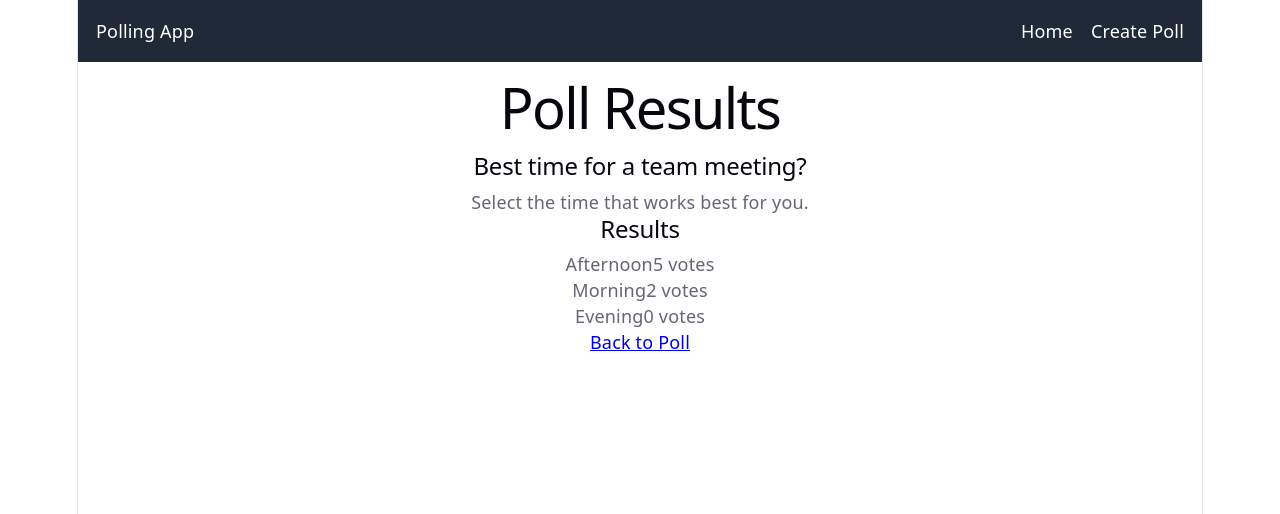
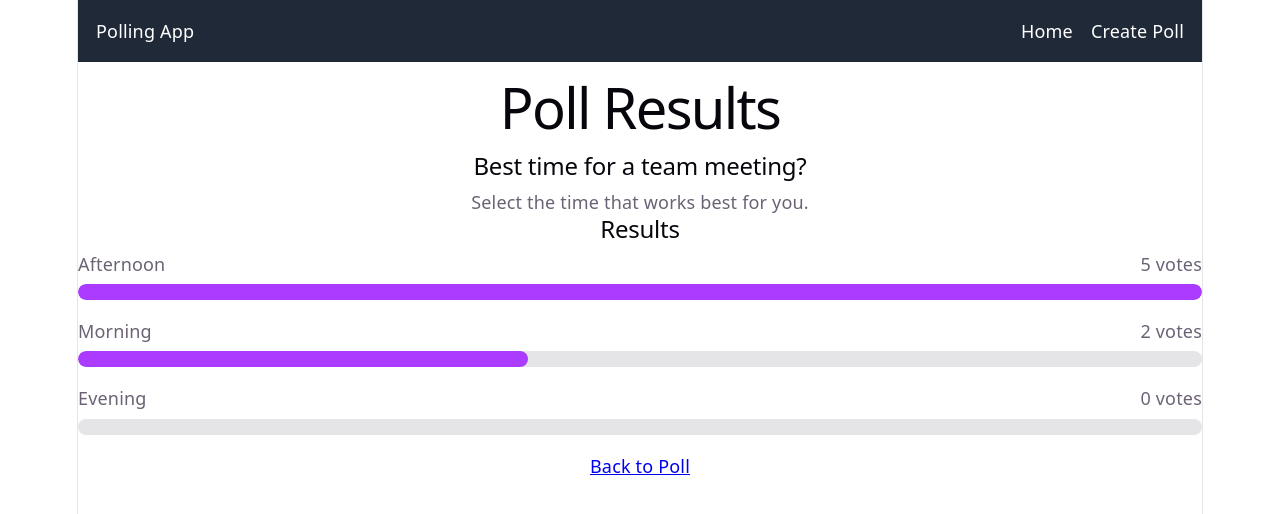
Before and after one commit to JDBakerCS/Capstone-1-Polling-App, a React app in the folder frontend/: page /polls/2/results in a window 1280 px wide. Shown: the top 514 px of the page. Built offline with nearby package versions, Linux system fonts and the light colour scheme; the HTML template or start-up script is replaced by a standard one.

Commit message:
Add results bars

```diff
--- a/frontend/src/components/ResultsList.jsx
+++ b/frontend/src/components/ResultsList.jsx
@@ -1,7 +1,17 @@
+// This function calculates each bar's width compared with the highest vote count.
+function getBarWidth(voteCount, highestVoteCount) {
+  if (highestVoteCount === 0) {
+    return 0;
+  }
+
+  return (voteCount / highestVoteCount) * 100;
+}
+
 function ResultsList({ options = [] }) {
   const sortedOptions = [...options].sort(
     (a, b) => (b.voteCount ?? 0) - (a.voteCount ?? 0),
   );
+  const highestVoteCount = sortedOptions[0]?.voteCount ?? 0;
 
   return (
     <section className="results-list">
@@ -12,13 +22,51 @@ function ResultsList({ options = [] }) {
       ) : (
         sortedOptions.map((option) => {
           const voteCount = option.voteCount ?? 0;
+          const barWidth = getBarWidth(voteCount, highestVoteCount);
 
           return (
-            <div key={option.id} className="result-item">
-              <span>{option.text}</span>
-              <span>
-                {voteCount} {voteCount === 1 ? "vote" : "votes"}
-              </span>
+            <div
+              key={option.id}
+              className="result-item"
+              style={{ marginBottom: "1rem" }}
+            >
+              <div
+                style={{
+                  display: "flex",
+                  justifyContent: "space-between",
+                  gap: "1rem",
+                  marginBottom: "0.4rem",
+                }}
+              >
+                <span>{option.text}</span>
+                <span>
+                  {voteCount} {voteCount === 1 ? "vote" : "votes"}
+                </span>
+              </div>
+
+              <div
+                aria-label={`${option.text}: ${voteCount} ${voteCount === 1 ? "vote" : "votes"}`}
+                aria-valuemax={highestVoteCount || 1}
+                aria-valuemin="0"
+                aria-valuenow={voteCount}
+                role="progressbar"
+                style={{
+                  width: "100%",
+                  height: "16px",
+                  backgroundColor: "var(--border)",
+                  borderRadius: "8px",
+                  overflow: "hidden",
+                }}
+              >
+                <div
+                  style={{
+                    width: `${barWidth}%`,
+                    height: "100%",
+                    backgroundColor: "var(--accent)",
+                    borderRadius: "8px",
+                  }}
+                />
+              </div>
             </div>
           );
         })
```
